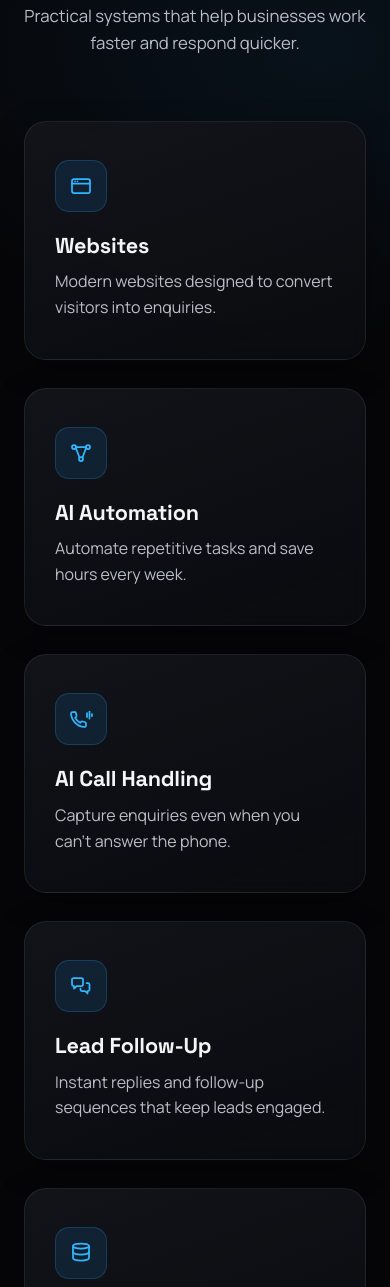
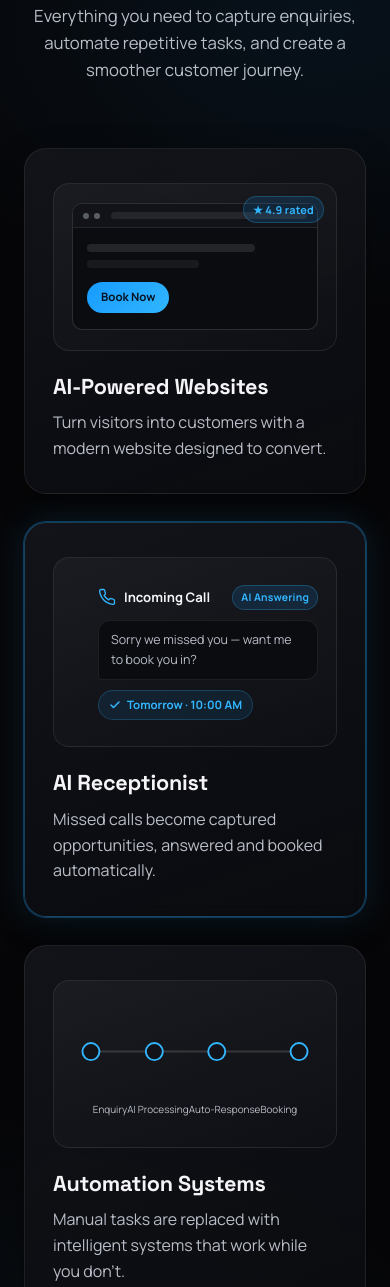
Before and after one commit to shahab121-design/Evertrex-Systems, a plain HTML site: page site/index.html in a window 390 px wide. Shown: the part 1821-3108 px from the top of the page. Drawn offline with Linux system fonts and the light colour scheme.

Commit message:
Rebuild Services cards as visual product mockups
Replaces the flat 6-card icon grid with 3 richer product cards, each
built around a small custom UI mockup instead of a plain icon: a
browser/booking-button preview for Websites, a stacked incoming-call
plus chat plus confirmation mockup for the AI Receptionist card (given
extra visual emphasis as the key differentiator), and an animated
enquiry-to-booking flow diagram for Automation Systems. Cards are
connected with a subtle arrow motif on desktop, and continuous
animations are disabled on small screens to keep things lightweight.

```diff
--- a/site/assets/styles.css
+++ b/site/assets/styles.css
@@ -475,20 +475,171 @@ section { position: relative; }
   box-shadow: var(--shadow-lift);
   border-color: var(--border-strong);
 }
-.card-icon {
-  width: 52px; height: 52px;
-  border-radius: 14px;
-  background: rgba(23, 155, 255, 0.12);
-  border: 1px solid rgba(49, 182, 255, 0.2);
-  color: var(--accent-2);
-  display: flex; align-items: center; justify-content: center;
-  margin-bottom: 22px;
-  transition: transform 0.3s ease;
-}
-.card-icon svg { width: 24px; height: 24px; }
-.service-card:hover .card-icon { transform: scale(1.08); }
 .service-card h3 { color: var(--silver-light); font-size: 1.35rem; font-weight: 700; }
 .service-card p { margin-bottom: 0; max-width: 32ch; }
+
+/* ----- Connected feel between the three product cards (desktop only) ----- */
+.card-grid-connected { position: relative; }
+.card-grid-connected .product-card:not(:last-child)::after {
+  content: "\2192";
+  position: absolute;
+  top: 50%;
+  right: -25px;
+  transform: translate(50%, -50%);
+  color: var(--accent-2);
+  font-size: 1.1rem;
+  opacity: 0.55;
+  text-shadow: 0 0 12px rgba(49, 182, 255, 0.5);
+  z-index: 2;
+}
+
+/* ----- Product cards: visual mockup panel + copy ----- */
+.product-card { padding: 34px 28px 32px; display: flex; flex-direction: column; }
+.card-visual {
+  position: relative;
+  margin-bottom: 24px;
+  padding: 18px;
+  min-height: 168px;
+  display: flex;
+  flex-direction: column;
+  justify-content: center;
+  background: linear-gradient(160deg, rgba(255, 255, 255, 0.04), rgba(255, 255, 255, 0.01));
+  border: 1px solid var(--border);
+  border-radius: 16px;
+  overflow: hidden;
+  transition: border-color 0.3s ease, background 0.3s ease;
+}
+.service-card:hover .card-visual {
+  border-color: rgba(49, 182, 255, 0.28);
+  background: linear-gradient(160deg, rgba(255, 255, 255, 0.06), rgba(23, 155, 255, 0.03));
+}
+.visual-pill {
+  position: absolute;
+  top: 12px;
+  right: 12px;
+  background: rgba(23, 155, 255, 0.14);
+  border: 1px solid rgba(49, 182, 255, 0.25);
+  color: var(--accent-2);
+  font-size: 0.68rem;
+  font-weight: 700;
+  letter-spacing: 0.02em;
+  padding: 4px 9px;
+  border-radius: 999px;
+  z-index: 1;
+}
+
+/* Card 1 — mini browser mockup */
+.mock-browser {
+  border-radius: 10px;
+  background: var(--surface);
+  border: 1px solid var(--border-strong);
+  overflow: hidden;
+}
+.mock-browser-bar {
+  display: flex;
+  align-items: center;
+  gap: 5px;
+  padding: 8px 10px;
+  background: var(--surface-2);
+  border-bottom: 1px solid var(--border);
+}
+.mock-dot { width: 6px; height: 6px; border-radius: 50%; background: var(--silver-dark); opacity: 0.6; }
+.mock-address { flex: 1; height: 7px; margin-left: 6px; border-radius: 999px; background: rgba(255, 255, 255, 0.08); }
+.mock-browser-body { padding: 16px 14px; display: flex; flex-direction: column; gap: 8px; }
+.mock-line { display: block; height: 8px; border-radius: 999px; background: rgba(255, 255, 255, 0.1); }
+.mock-line-lg { width: 78%; }
+.mock-line-sm { width: 52%; background: rgba(255, 255, 255, 0.06); }
+.mock-cta {
+  align-self: flex-start;
+  margin-top: 6px;
+  padding: 6px 14px;
+  border-radius: 999px;
+  font-size: 0.72rem;
+  font-weight: 700;
+  color: #06121F;
+  background: linear-gradient(135deg, var(--accent), var(--accent-2));
+  transition: box-shadow 0.3s ease;
+}
+.service-card:hover .mock-cta { box-shadow: 0 0 16px rgba(49, 182, 255, 0.55); }
+
+/* Card 2 — AI receptionist mockup (the "hero" card) */
+.product-card-hero {
+  border-color: rgba(49, 182, 255, 0.3);
+  box-shadow: 0 0 0 1px rgba(23, 155, 255, 0.32), 0 0 34px rgba(49, 182, 255, 0.14), var(--shadow-soft);
+}
+.product-card-hero:hover {
+  box-shadow: 0 0 0 1px rgba(23, 155, 255, 0.4), 0 0 44px rgba(49, 182, 255, 0.22), var(--shadow-lift);
+}
+.product-card-hero .card-visual { min-height: 190px; gap: 10px; }
+.mock-call { position: relative; display: flex; align-items: center; gap: 8px; }
+.mock-call-ring {
+  position: absolute;
+  left: -1px; top: 50%;
+  width: 22px; height: 22px;
+  border-radius: 50%;
+  border: 1.5px solid rgba(49, 182, 255, 0.55);
+  transform: translateY(-50%);
+  animation: call-ring-pulse 2.2s ease-out infinite;
+}
+.mock-call-icon { width: 18px; height: 18px; color: var(--accent-2); margin-left: 26px; flex-shrink: 0; }
+.mock-call-text { font-size: 0.82rem; font-weight: 700; color: var(--silver-light); }
+.mock-ai-badge {
+  margin-left: auto;
+  font-size: 0.65rem;
+  font-weight: 700;
+  letter-spacing: 0.02em;
+  color: var(--accent-2);
+  background: rgba(23, 155, 255, 0.14);
+  border: 1px solid rgba(49, 182, 255, 0.25);
+  padding: 3px 8px;
+  border-radius: 999px;
+  white-space: nowrap;
+}
+.mock-chat-bubble {
+  font-size: 0.78rem;
+  color: var(--text-secondary);
+  background: var(--surface);
+  border: 1px solid var(--border);
+  border-radius: 12px 12px 12px 4px;
+  padding: 9px 12px;
+  margin-left: 26px;
+}
+.mock-confirm-chip {
+  display: flex;
+  align-items: center;
+  gap: 6px;
+  align-self: flex-start;
+  margin-left: 26px;
+  font-size: 0.72rem;
+  font-weight: 700;
+  color: var(--accent-2);
+  background: rgba(23, 155, 255, 0.1);
+  border: 1px solid rgba(49, 182, 255, 0.22);
+  padding: 5px 10px;
+  border-radius: 999px;
+}
+.mock-confirm-chip svg { width: 12px; height: 12px; }
+@keyframes call-ring-pulse {
+  0% { opacity: 0.8; transform: translateY(-50%) scale(0.85); }
+  70%, 100% { opacity: 0; transform: translateY(-50%) scale(1.7); }
+}
+
+/* Card 3 — automation flow diagram */
+.visual-automation { align-items: center; }
+.mock-flow { width: 100%; height: auto; }
+.flow-line { stroke: var(--border-strong); }
+.flow-node { fill: var(--surface-2); stroke: var(--accent-2); stroke-width: 2; }
+.flow-spark { fill: #eaf6ff; filter: drop-shadow(0 0 5px rgba(49, 182, 255, 0.9)); }
+.flow-labels {
+  display: flex;
+  justify-content: space-between;
+  margin-top: 8px;
+  font-size: 0.62rem;
+  color: var(--text-secondary);
+  text-align: center;
+}
+.flow-labels span:first-child { text-align: left; }
+.flow-labels span:last-child { text-align: right; }
 
 .services-callout {
   margin-top: 56px;
@@ -556,9 +707,6 @@ section { position: relative; }
 
 .card-grid .service-card:nth-child(2) { transition-delay: 0.1s; }
 .card-grid .service-card:nth-child(3) { transition-delay: 0.2s; }
-.card-grid .service-card:nth-child(4) { transition-delay: 0.1s; }
-.card-grid .service-card:nth-child(5) { transition-delay: 0.2s; }
-.card-grid .service-card:nth-child(6) { transition-delay: 0.3s; }
 .steps .step:nth-child(2) { transition-delay: 0.12s; }
 .steps .step:nth-child(3) { transition-delay: 0.24s; }
 
@@ -722,7 +870,7 @@ section { position: relative; }
   .hero-grid { grid-template-columns: 1fr; }
   .hero-visual { order: -1; }
   .phone-mockup { width: 260px; height: 510px; }
-  .card-grid { grid-template-columns: repeat(2, 1fr); }
+  .card-grid { grid-template-columns: 1fr; }
   .services-callout { flex-direction: column; text-align: center; }
 
   .steps { flex-direction: column; align-items: stretch; gap: 4px; }
@@ -780,13 +928,17 @@ section { position: relative; }
     padding-top: 16px;
     border-top: 1px solid var(--border);
   }
+
+  /* Keep the product-card mockups lightweight on smaller screens */
+  .card-grid-connected .product-card::after { display: none; }
+  .mock-call-ring { animation: none; opacity: 0; }
+  .flow-spark { display: none; }
 }
 
 @media (max-width: 560px) {
   .hero { padding: 64px 0 80px; }
   .problem { padding: 80px 0; }
   .services, .how-it-works, .faq, .contact { padding: 72px 0; }
-  .card-grid { grid-template-columns: 1fr; }
   .final-cta { padding: 88px 0; }
   .footer-inner { grid-template-columns: 1fr; gap: 28px; }
   .footer-logo { height: 100px; }
--- a/site/index.html
+++ b/site/index.html
@@ -129,56 +129,68 @@
     <div class="container">
       <div class="section-head reveal">
         <h2>What I Offer</h2>
-        <p>Practical systems that help businesses work faster and respond quicker.</p>
+        <p>Everything you need to capture enquiries, automate repetitive tasks, and create a smoother customer journey.</p>
       </div>
 
-      <div class="card-grid">
-        <article class="service-card reveal">
-          <div class="card-icon">
-            <svg viewBox="0 0 24 24" fill="none" stroke="currentColor" stroke-width="1.75" stroke-linecap="round" stroke-linejoin="round"><rect x="3" y="5" width="18" height="14" rx="2"/><line x1="3" y1="9.5" x2="21" y2="9.5"/><line x1="6" y1="7.25" x2="6" y2="7.25"/><line x1="8.5" y1="7.25" x2="8.5" y2="7.25"/></svg>
+      <div class="card-grid card-grid-connected">
+        <article class="service-card product-card reveal">
+          <div class="card-visual visual-website" aria-hidden="true">
+            <span class="visual-pill">★ 4.9 rated</span>
+            <div class="mock-browser">
+              <div class="mock-browser-bar">
+                <span class="mock-dot"></span>
+                <span class="mock-dot"></span>
+                <span class="mock-address"></span>
+              </div>
+              <div class="mock-browser-body">
+                <span class="mock-line mock-line-lg"></span>
+                <span class="mock-line mock-line-sm"></span>
+                <span class="mock-cta">Book Now</span>
+              </div>
+            </div>
           </div>
-          <h3>Websites</h3>
-          <p>Modern websites designed to convert visitors into enquiries.</p>
+          <h3>AI-Powered Websites</h3>
+          <p>Turn visitors into customers with a modern website designed to convert.</p>
         </article>
 
-        <article class="service-card reveal">
-          <div class="card-icon">
-            <svg viewBox="0 0 24 24" fill="none" stroke="currentColor" stroke-width="1.75" stroke-linecap="round" stroke-linejoin="round"><circle cx="5" cy="6" r="2"/><circle cx="19" cy="6" r="2"/><circle cx="12" cy="18" r="2"/><path d="M7 7.2 10.5 16.5"/><path d="M17 7.2 13.5 16.5"/><path d="M7 6h10"/></svg>
+        <article class="service-card product-card product-card-hero reveal">
+          <div class="card-visual visual-receptionist" aria-hidden="true">
+            <div class="mock-call">
+              <span class="mock-call-ring"></span>
+              <svg class="mock-call-icon" viewBox="0 0 24 24" fill="none" stroke="currentColor" stroke-width="1.75" stroke-linecap="round" stroke-linejoin="round"><path d="M22 16.92v3a2 2 0 0 1-2.18 2 19.79 19.79 0 0 1-8.63-3.07 19.5 19.5 0 0 1-6-6 19.79 19.79 0 0 1-3.07-8.67A2 2 0 0 1 4.11 2h3a2 2 0 0 1 2 1.72c.127.96.362 1.903.7 2.81a2 2 0 0 1-.45 2.11L8.09 9.91a16 16 0 0 0 6 6l1.27-1.27a2 2 0 0 1 2.11-.45c.907.338 1.85.573 2.81.7A2 2 0 0 1 22 16.92z"/></svg>
+              <span class="mock-call-text">Incoming Call</span>
+              <span class="mock-ai-badge">AI Answering</span>
+            </div>
+            <div class="mock-chat-bubble">Sorry we missed you — want me to book you in?</div>
+            <div class="mock-confirm-chip">
+              <svg viewBox="0 0 24 24" fill="none" stroke="currentColor" stroke-width="3" stroke-linecap="round" stroke-linejoin="round"><polyline points="20 6 9 17 4 12"/></svg>
+              Tomorrow · 10:00 AM
+            </div>
           </div>
-          <h3>AI Automation</h3>
-          <p>Automate repetitive tasks and save hours every week.</p>
+          <h3>AI Receptionist</h3>
+          <p>Missed calls become captured opportunities, answered and booked automatically.</p>
         </article>
 
-        <article class="service-card reveal">
-          <div class="card-icon">
-            <svg viewBox="0 0 24 24" fill="none" stroke="currentColor" stroke-width="1.75" stroke-linecap="round" stroke-linejoin="round"><path d="M2 6.5A1.5 1.5 0 0 1 3.5 5h2A1.5 1.5 0 0 1 7 6.28c.1.72.27 1.42.52 2.1a1.5 1.5 0 0 1-.34 1.58L6.2 10.9a12 12 0 0 0 4.9 4.9l.94-.94a1.5 1.5 0 0 1 1.58-.34c.68.25 1.38.42 2.1.52A1.5 1.5 0 0 1 17 16.5v2A1.5 1.5 0 0 1 15.5 20 14.5 14.5 0 0 1 2 6.5z"/><path d="M18 6v4M20.5 4.5v7M23 7v2"/></svg>
+        <article class="service-card product-card reveal">
+          <div class="card-visual visual-automation" aria-hidden="true">
+            <svg class="mock-flow" viewBox="0 0 260 90" fill="none">
+              <path id="flow-line" class="flow-line" d="M20 45 H240" stroke-width="2"/>
+              <circle class="flow-node" cx="20" cy="45" r="9"/>
+              <circle class="flow-node" cx="87" cy="45" r="9"/>
+              <circle class="flow-node" cx="153" cy="45" r="9"/>
+              <circle class="flow-node" cx="240" cy="45" r="9"/>
+              <circle class="flow-spark" r="3">
+                <animateMotion dur="3s" repeatCount="indefinite">
+                  <mpath href="#flow-line"/>
+                </animateMotion>
+              </circle>
+            </svg>
+            <div class="flow-labels">
+              <span>Enquiry</span><span>AI Processing</span><span>Auto-Response</span><span>Booking</span>
+            </div>
           </div>
-          <h3>AI Call Handling</h3>
-          <p>Capture enquiries even when you can't answer the phone.</p>
-        </article>
-
-        <article class="service-card reveal">
-          <div class="card-icon">
-            <svg viewBox="0 0 24 24" fill="none" stroke="currentColor" stroke-width="1.75" stroke-linecap="round" stroke-linejoin="round"><path d="M3 5.5A1.5 1.5 0 0 1 4.5 4h8A1.5 1.5 0 0 1 14 5.5v5A1.5 1.5 0 0 1 12.5 12H8l-3 2.5V12H4.5A1.5 1.5 0 0 1 3 10.5z"/><path d="M17.5 9H19a1.5 1.5 0 0 1 1.5 1.5v5a1.5 1.5 0 0 1-1.5 1.5h-.5v2.5L16 17h-3a1.5 1.5 0 0 1-1.5-1.5v-1"/></svg>
-          </div>
-          <h3>Lead Follow-Up</h3>
-          <p>Instant replies and follow-up sequences that keep leads engaged.</p>
-        </article>
-
-        <article class="service-card reveal">
-          <div class="card-icon">
-            <svg viewBox="0 0 24 24" fill="none" stroke="currentColor" stroke-width="1.75" stroke-linecap="round" stroke-linejoin="round"><ellipse cx="12" cy="5" rx="8" ry="2.5"/><path d="M4 5v6c0 1.38 3.58 2.5 8 2.5s8-1.12 8-2.5V5"/><path d="M4 11v6c0 1.38 3.58 2.5 8 2.5s8-1.12 8-2.5v-6"/></svg>
-          </div>
-          <h3>CRM &amp; Workflows</h3>
-          <p>Keep customer conversations organised in one place.</p>
-        </article>
-
-        <article class="service-card reveal">
-          <div class="card-icon">
-            <svg viewBox="0 0 24 24" fill="none" stroke="currentColor" stroke-width="1.75" stroke-linecap="round" stroke-linejoin="round"><rect x="3" y="4" width="18" height="18" rx="2"/><line x1="16" y1="2" x2="16" y2="6"/><line x1="8" y1="2" x2="8" y2="6"/><line x1="3" y1="10" x2="21" y2="10"/><polyline points="8 15 11 18 16 13"/></svg>
-          </div>
-          <h3>Booking &amp; Forms</h3>
-          <p>Make it easy for prospects to book appointments online.</p>
+          <h3>Automation Systems</h3>
+          <p>Manual tasks are replaced with intelligent systems that work while you don't.</p>
         </article>
       </div>
 
```
